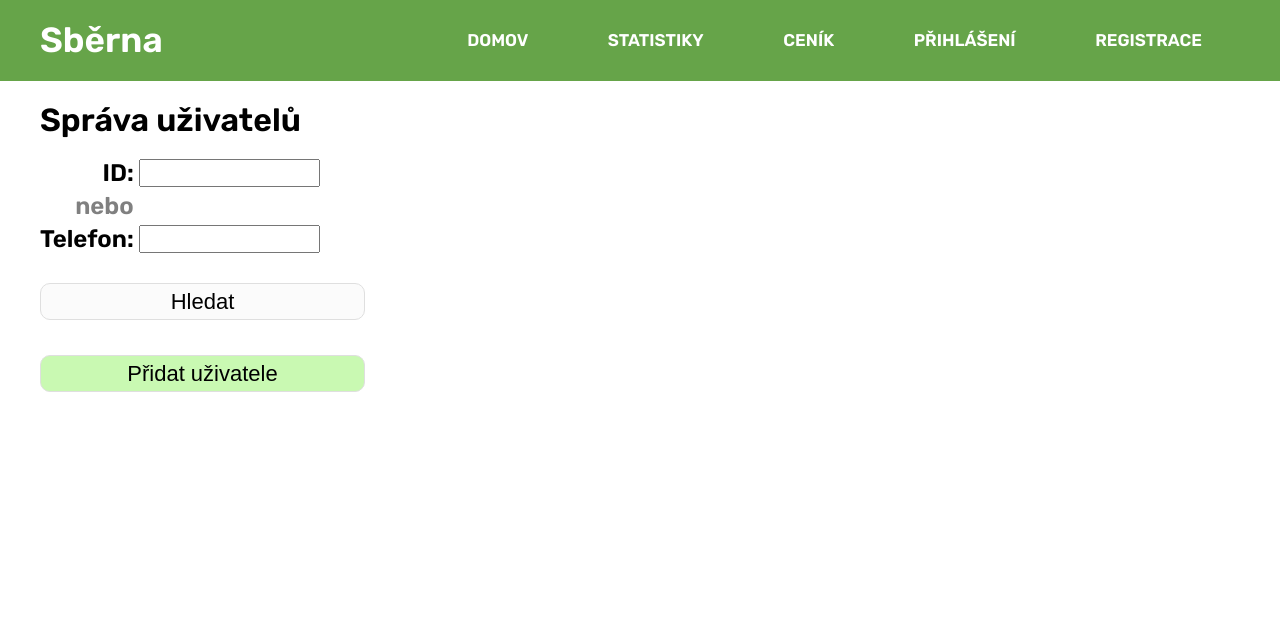
After one commit to v-kollar/junkyard-website, a Flask app: page /sprava in a window 1280 px wide. The commit adds this page. Shown: the top 632 px of the page. Run offline with Flask 2, Linux system fonts and the light colour scheme.

Commit message:
Added user management page

```diff
--- a/src/static/css/structure.css
+++ b/src/static/css/structure.css
@@ -284,6 +284,100 @@ h2.stats {
 	box-sizing: border-box;
 }
 
+/* Správa uživatelů */
+
+.search-user {
+	font-size: 24px;
+  display: grid;
+	grid-template-columns: max-content max-content;
+	gap: 5px;
+	margin-left: 40px;
+}
+
+.search-user label {
+	text-align: right;
+}
+
+.search-user label:after {
+	content: ":";
+}
+
+.search-user p {
+	color: gray;
+	text-align: right;
+}
+
+.search-user__btn {
+  align-items: center;
+  background-color: rgba(240, 240, 240, 0.26);
+  border: 1px solid #DFDFDF;
+  border-radius: 10px;
+  box-sizing: border-box;
+  color: #000000;
+  cursor: pointer;
+  display: flex;
+  font-size: 22px;
+  justify-content: center;
+  line-height: 35px;
+  width: 10%;
+  text-decoration: none;
+  transition: all .2s;
+  user-select: none;
+  touch-action: manipulation;
+  width: 325px;
+	margin-left: 40px;
+	margin-right: 40px;
+	margin-top: 30px;
+	margin-bottom: 35px;
+}
+
+.search-user__btn:active,
+.button-46:hover {
+  outline: 0;
+}
+
+.search-user__btn:hover {
+  background-color: #FFFFFF;
+  border-color: rgba(0, 0, 0, 0.19);
+}
+
+
+.search-user__add-btn {
+  align-items: center;
+  background-color: #C9F9B2;
+  border: 1px solid #DFDFDF;
+  border-radius: 10px;
+  box-sizing: border-box;
+  color: #000000;
+  cursor: pointer;
+  display: flex;
+  font-size: 22px;
+  justify-content: center;
+  line-height: 35px;
+  width: 10%;
+  text-decoration: none;
+  transition: all .2s;
+  user-select: none;
+  touch-action: manipulation;
+  width: 325px;
+	margin-left: 40px;
+	margin-right: 40px;
+	margin-top: 30px;
+	margin-bottom: 35px;
+}
+
+.search-user__add-btn:active,
+.button-46:hover {
+  outline: 0;
+}
+
+.search-user__add-btn:hover {
+  background-color: #7DBD5F;
+	color: white;
+  border-color: rgba(0, 0, 0, 0.19);
+}
+
+
 /* */
 
 @media only screen and (min-width: 1080px) {
@@ -346,7 +440,6 @@ section {
     z-index: auto;
   }
 
-
   .form-group {
     width: 496px;
     display: inline-block;
--- /dev/null
+++ b/src/templates/management.jinja2
@@ -0,0 +1,24 @@
+{% extends 'main.jinja2' %}
+{% block title %}<title>Správa uživatelů</title>{% endblock %}
+{% block content %}
+
+<h1 style="margin-left:40px;margin-top: 20px;margin-bottom: 20px;">
+Správa uživatelů
+</h1>
+
+<div class="search-user">
+  <label>ID</label>
+	<input type="text">
+
+	<p>nebo</p>
+	<span></span>
+
+	<label>Telefon</label>
+  <input type="text">
+</div>
+
+<button class="search-user__btn" role="button">Hledat</button>
+
+<button class="search-user__add-btn" role="button">Přidat uživatele</button>
+
+{% endblock %}
```
